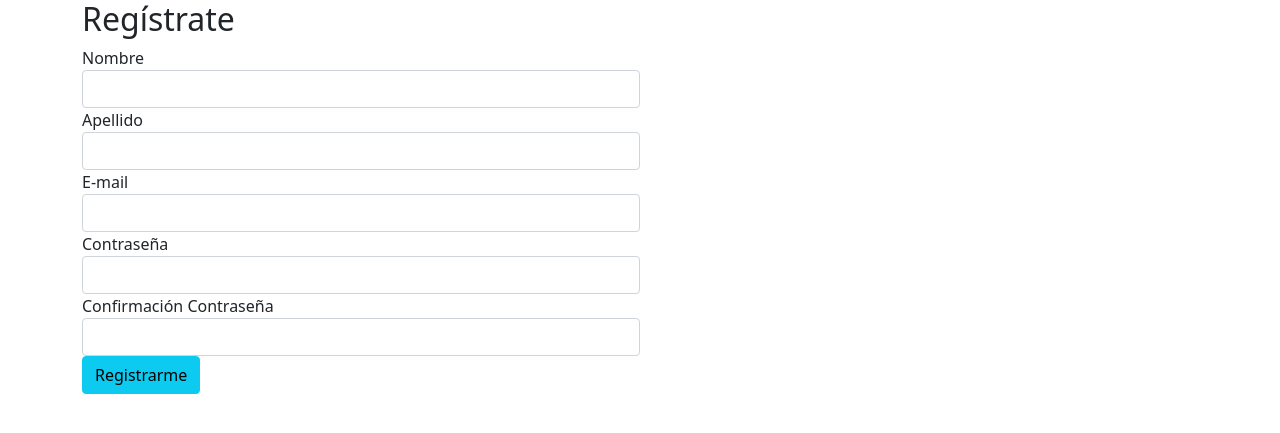
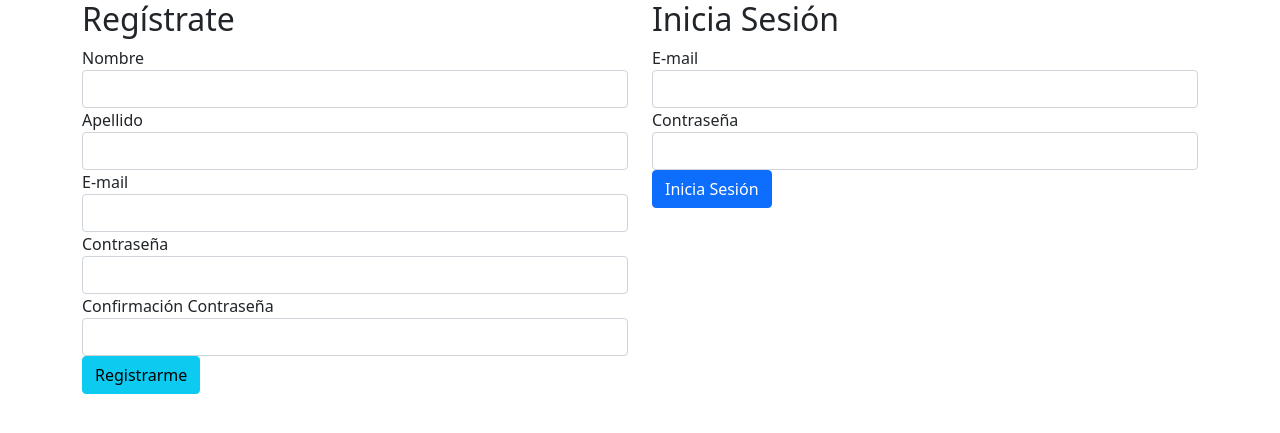
Before and after one commit to cindychateau/login_registro_ch, a Flask app: page / in a window 1280 px wide. Shown: the top 433 px of the page. Run offline with Flask 2, Linux system fonts and the light colour scheme.

Commit message:
Inicio de Sesion

```diff
--- a/flask_app/controllers/users_controller.py
+++ b/flask_app/controllers/users_controller.py
@@ -1,4 +1,4 @@
-from flask import render_template, redirect, request, session
+from flask import render_template, redirect, request, session, flash
 from flask_app import app
 
 #Importamos Modelo
@@ -37,10 +37,38 @@ def register():
 
     return redirect('/dashboard')
 
+@app.route('/login', methods=['POST'])
+def login():
+    #Verificamos que el email exista en la Base de datos
+    user = User.get_by_email(request.form) #Recibimos una instancia de usuario O False
 
+    if not user: #Si user = False
+        flash('E-mail no encontrado', 'inicio_sesion')
+        return redirect('/')
+
+    #user es una instancia con todos los datos de mi usuario
+    if not bcrypt.check_password_hash(user.password, request.form['password']):
+        flash('Password incorrecto', 'inicio_sesion')
+        return redirect('/')
+
+    session['user_id'] = user.id #Guardando en sesión mi id de user
+    return redirect('/dashboard')
 
 
 @app.route('/dashboard')
 def dashboard():
-    #PENDIENTE validar que si se haya iniciado sesión o registrado
-    return render_template('dashboard.html')
+    if 'user_id' not in session:
+        return redirect('/')
+
+    #Yo sé que en sesión tengo el id de mi usuario (session['user_id'])
+    #Queremos una función que en base a ese id me regrese una instancia del usuario
+    formulario = {"id": session['user_id']}
+
+    user = User.get_by_id(formulario) #Recibo la instancia de usuario en base a su ID
+
+    return render_template('dashboard.html', user=user)
+
+@app.route('/logout')
+def logout():
+    session.clear()
+    return redirect('/')
--- a/flask_app/templates/dashboard.html
+++ b/flask_app/templates/dashboard.html
@@ -9,7 +9,8 @@
 </head>
 <body>
     <div class="container">
-        <h1>Bienvenid@</h1>
+        <h1>Bienvenid@ {{user.first_name}}</h1>
+        <a href="/logout" class="btn btn-danger">Cerrar Sesión</a>
     </div>
 </body>
 </html>
--- a/flask_app/templates/index.html
+++ b/flask_app/templates/index.html
@@ -9,6 +9,7 @@
 </head>
 <body>
     <div class="container">
+        <div class="row" >
             <div class="col-6">
                 <h2>Regístrate</h2>
 
@@ -47,7 +48,30 @@
                 </form>
             </div>
             <div class="col-6">
+                <h2>Inicia Sesión</h2>
 
+                {% with messages = get_flashed_messages(category_filter=['inicio_sesion']) %}
+                    {% if messages %}
+                        <div class="alert alert-danger">
+                            {% for message in messages %}
+                                <p>{{message}}</p>
+                            {% endfor %}
+                        </div>
+                    {% endif %}
+                {% endwith %}
+
+                <form action="/login" method="post">
+                    <div class="form-group">
+                        <label for="email2">E-mail</label>
+                        <input type="email" id="email2" name="email" class="form-control">
+                    </div>
+                    <div class="form-group">
+                        <label for="password2">Contraseña</label>
+                        <input type="password" id="password2" name="password" class="form-control">
+                    </div>
+                    <input type="submit" value="Inicia Sesión" class="btn btn-primary">
+                </form>
+            </div>
         </div>
     </div>
 </body>
```
Also changed, not shown: flask_app/models/users.py (+26 -0 lines). Lines whose indentation alone changed are shown as unchanged.
